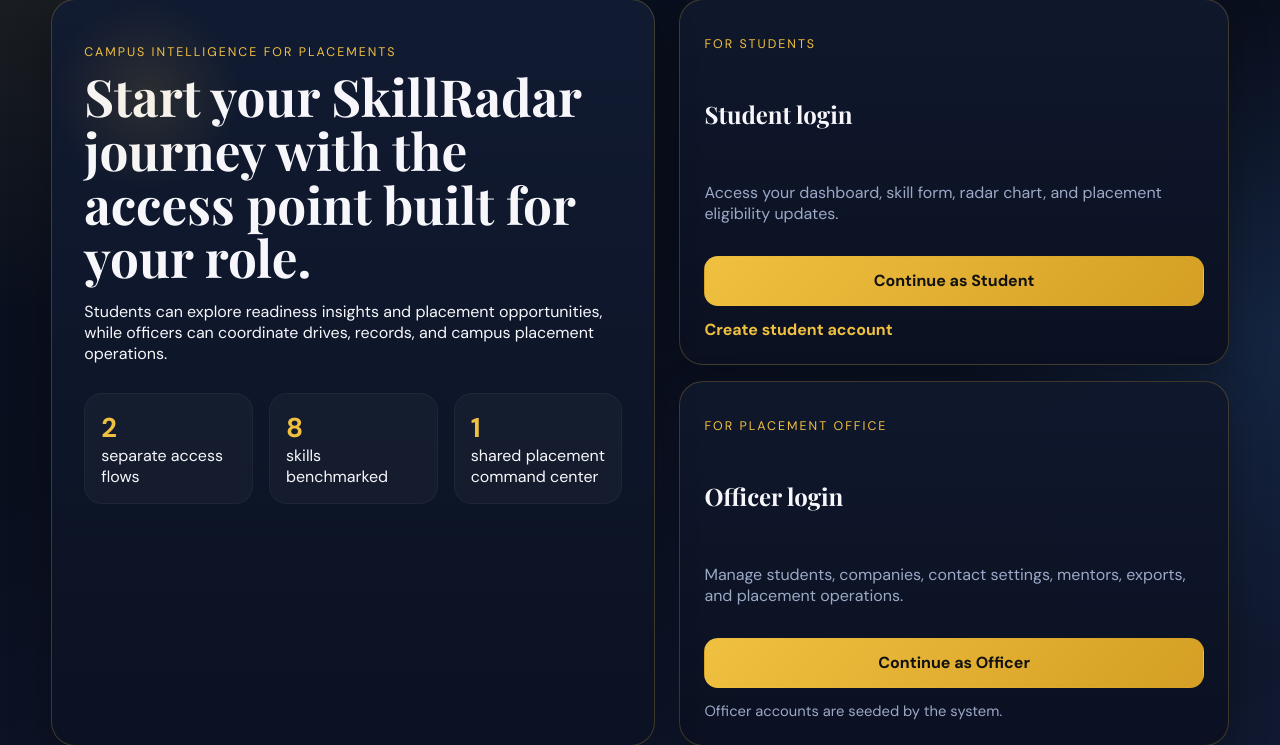
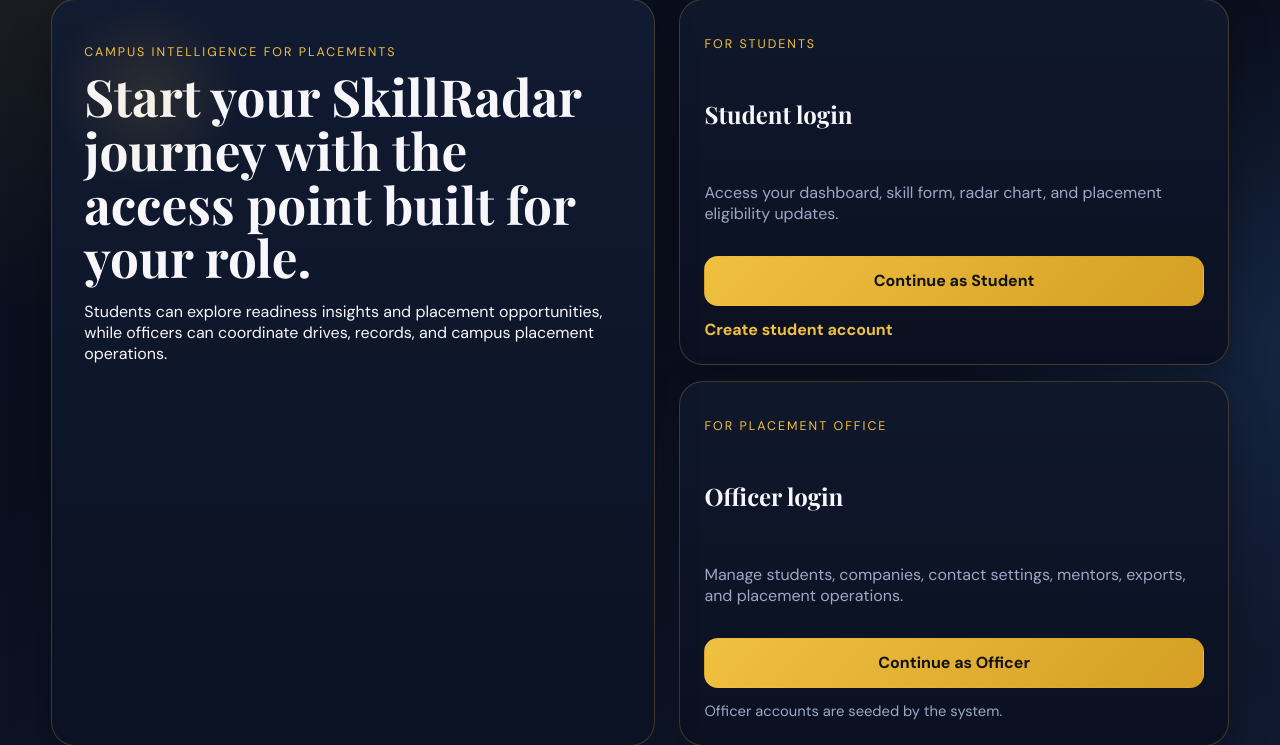
Before and after one commit to Adarsh0437/Skill-Radar, a Flask app: page /login in a window 1280 px wide. Shown: the part 124-869 px from the top of the page. Run offline with Flask 3, Linux system fonts and the light colour scheme; some libraries are stand-ins or nearby versions.

Commit message:
Simplify login portal hero

```diff
--- a/templates/login.html
+++ b/templates/login.html
@@ -15,20 +15,6 @@
         <p class="eyebrow">Campus intelligence for placements</p>
         <h1>Start your SkillRadar journey with the access point built for your role.</h1>
         <p>Students can explore readiness insights and placement opportunities, while officers can coordinate drives, records, and campus placement operations.</p>
-        <div class="hero-stats">
-            <div>
-                <strong>2</strong>
-                <span>separate access flows</span>
-            </div>
-            <div>
-                <strong>8</strong>
-                <span>skills benchmarked</span>
-            </div>
-            <div>
-                <strong>1</strong>
-                <span>shared placement command center</span>
-            </div>
-        </div>
     </div>
 
     <div class="auth-portal-grid">
```
